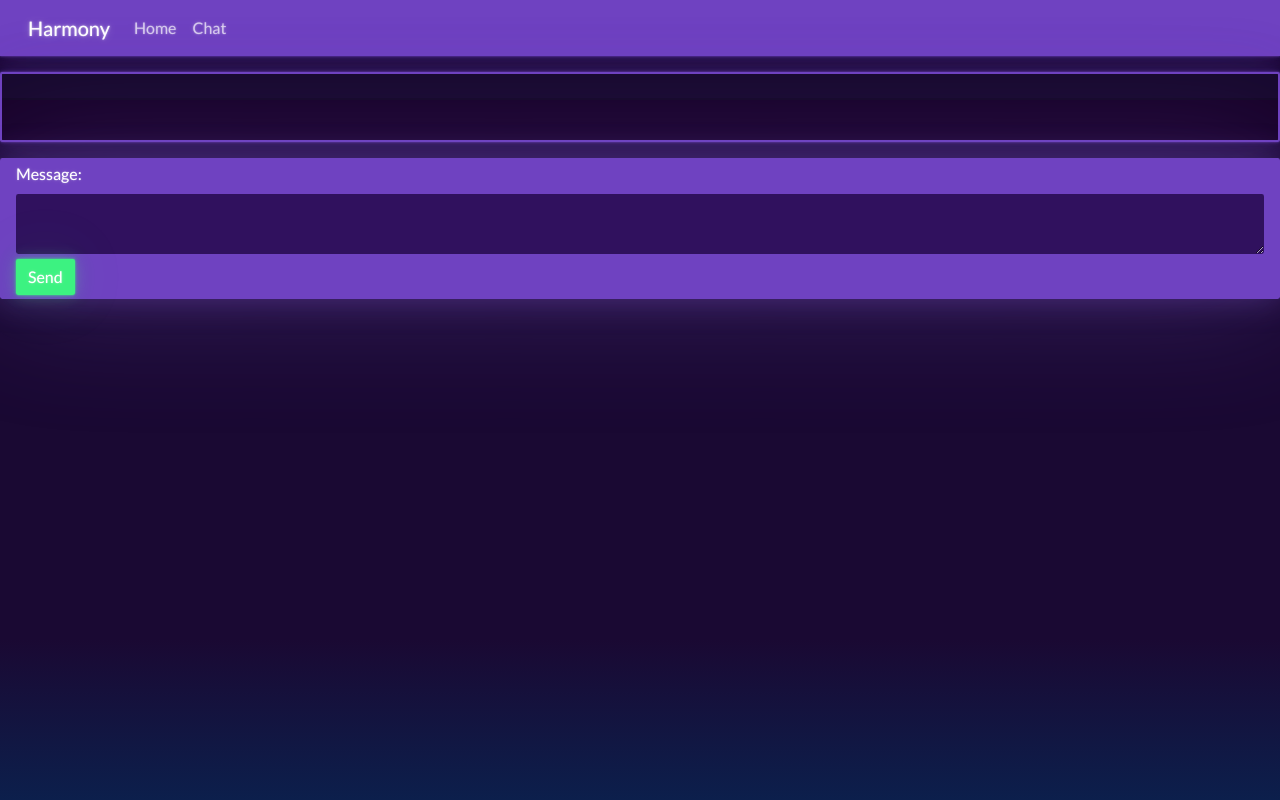
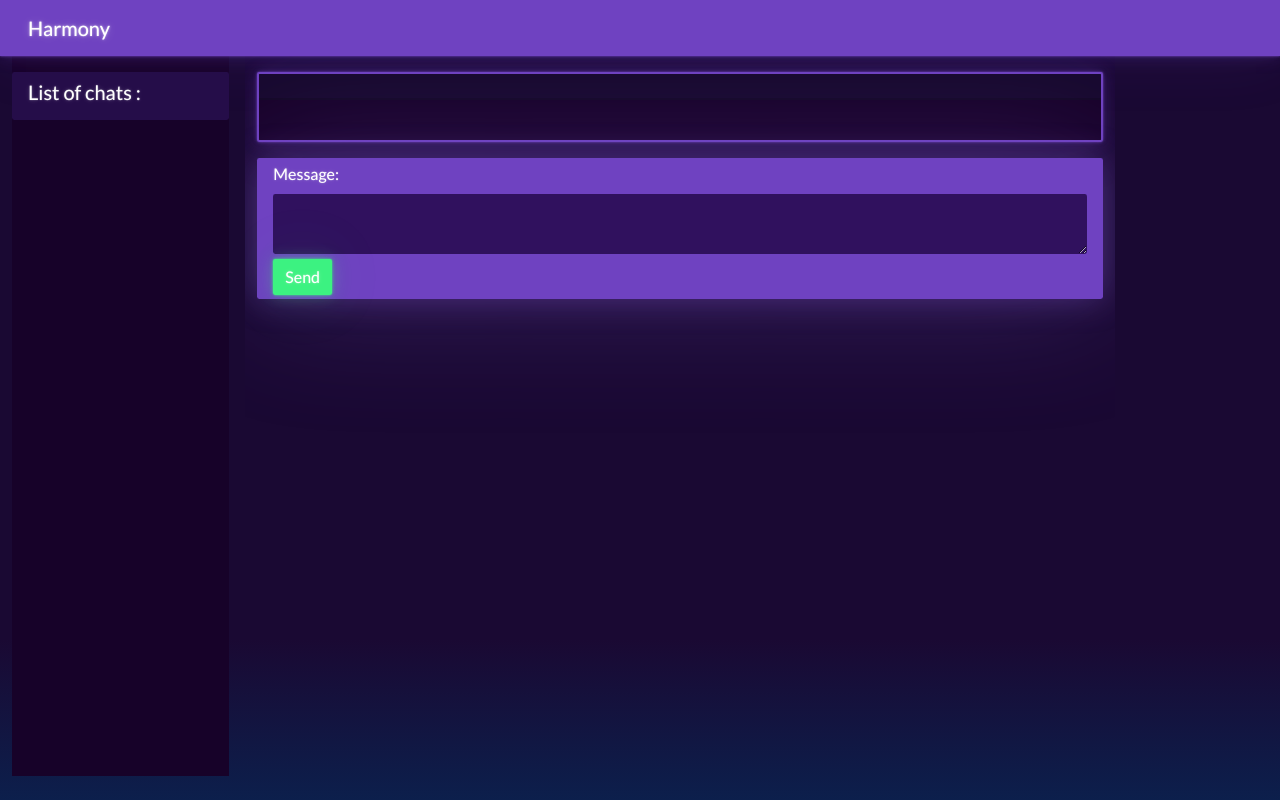
Before and after one commit to reph-web/harmony, a Symfony app: template templates/chat/index.html.twig in a window 1280 px wide. Run offline with Twig, Linux system fonts and the light colour scheme; the template is opened without the code that fills it, so the values that code supplies are empty; form fields are guessed from the names that the template uses; some libraries are stand-ins or nearby versions.

Commit message:
almost finished

```diff
--- a/public/css/custom.css
+++ b/public/css/custom.css
@@ -29,3 +29,7 @@
     display : inline-flex;
     justify-items: center;
 }
+
+.custom-msgBox{
+    height: 90vh;
+}
--- a/public/js/updater.js
+++ b/public/js/updater.js
@@ -1,4 +1,5 @@
 let chatId = document.getElementById('msgList').getAttribute('chatId');
+var msgBox = document.getElementById('msgBox');
 
 async function fetchNewMsg(chatId, lastMsgId){
     await fetch('http://localhost:9000/update/'+chatId+'/'+lastMsgId).then(response => {
@@ -15,6 +16,7 @@ async function fetchNewMsg(chatId, lastMsgId){
         let container = document.getElementById('msgList');
         for(message of messageList){
             container.appendChild(message);
+            msgBox.scrollTop = msgBox.scrollHeight;
         }
 
     }).catch((error)=>{
@@ -23,8 +25,17 @@ async function fetchNewMsg(chatId, lastMsgId){
 }
 setInterval(()=>{
     let lastMsg = document.getElementsByClassName('message-container');
-    lastMsg  = lastMsg[lastMsg.length-1];
-    let lastMsgId = lastMsg.getAttribute('msgId');
+    var lastMsgId = 0
+    if(lastMsg.length !== 0){
+        lastMsg  = lastMsg[lastMsg.length-1];
+        lastMsgId = lastMsg.getAttribute('msgId');
+    }
     fetchNewMsg(chatId, lastMsgId)
-    document.body.scrollTop = document.body.scrollHeight;
 },500);
+
+
+
+msgBox.scrollTop = msgBox.scrollHeight;
+msgBox.addEventListener("scroll", event => {
+    console.log('scrollTop: ' + msgBox.scrollTop);
+}, { passive: true });
--- a/templates/base.html.twig
+++ b/templates/base.html.twig
@@ -19,29 +19,28 @@
         {% endblock %}
     </head>
     <body>
-        <nav class="navbar navbar-expand-lg bg-primary" data-bs-theme="dark">
-            <div class="container-fluid">
-                <ul class="navbar-nav mr-auto">
+        <nav class="navbar navbar-expand-md bg-primary" data-bs-theme="dark">
+            <div class="container-fluid d-flex flex-nowrap">
                 <a class="navbar-brand" style="margin-left : 1rem;" href="{{ path('app_frontpage') }}">Harmony</a>
-
-                    <li class="nav-item">
+                {% if app.user %}
+                    <ul class="navbar-nav me-auto list-group-horizontal">
+                        <li class="nav-item me-2">
                             <a class="nav-link" href="{{ path('app_home') }}">Home</a>
                         </li>
-                    <li class="nav-item">
+                        <li class="nav-item me-2">
                             <a class="nav-link" href="{{ path('app_chat') }}">Chat</a>
                         </li>
                         {% if is_granted('ROLE_ADMIN')  %}
-                    <li class="nav-item">
+                        <li class="nav-item me-2">
                             <a class="nav-link" href="{{ path('app_admin') }}">Admin</a>
                         </li>
                         {% endif %}
                     </ul>
                     <span class="navbar-item">
-                    {% if app.user %}
                         <img src="{{ asset(app.user.avatar, 'avatar') }}" class="minia">
-                        <a href="{{ path('app_profilePage', {'username' : app.user.username}) }}">{{app.user.username}}</a>
+                        <a class="text-white fs-5" href="{{ path('app_profilePage', {'username' : app.user.username}) }}">{{app.user.username}}</a>
+                    </span>
                 {% endif %}
-                </span>
             </div>
         </nav>
         {% for label, messages in app.flashes %}
--- a/templates/chat/index.html.twig
+++ b/templates/chat/index.html.twig
@@ -3,7 +3,24 @@
 {% block title %}Chat{% endblock %}
 
 {% block body %}
-<div>
+
+
+<div class="container-fluid p-0 m-0">
+    <div class="row">
+        <div class="col-2 bg-dark p-0 me-3 ms-4">
+            <ul class="list-group mt-3">
+                <li class=" list-group-item">
+                    <h5 class="text-white">List of chats :<h5>
+                </li>
+                {% for authchat in authorizedChat %}
+                    <li class="list-group-item">
+                        <a href="{{ path('app_chat', {'chatname' : authchat.name}) }}">/{{ authchat.name }}</a>
+                    </li>
+                {% endfor %}
+            </ul>
+        </div>
+        <div class="col-8 overflow-scroll custom-msgBox" id="msgBox">
+            <div >
                 <div class="card border-primary mt-3 bg-dark mb-3">
                     <div class="card-header">
                         <h3>{{chat.name}}<h3>
@@ -12,7 +29,7 @@
                         <p class="card-title">{{chat.description}}</p>
                     </div>
                 </div>
-<div>
+
                 <ul class="list-group" chatId= "{{chat.id}}" id="msgList">
                     {% for  message in messages|slice(-500) %}
                         {% if  message.chat.id == chat.id %}
@@ -38,6 +55,8 @@
                         </li>
                     {% endfor %}
                 </ul>
+            </div>
+
             <div class="sticky-bottom alert alert-primary py-1 mb-0">
                 {{form_start(messageForm)}}
                     <div class="inline-flex">
@@ -48,6 +67,8 @@
                 {{form_end(messageForm)}}
             </div>
         </div>
+    </div>
+</div>
 {% endblock %}
 
 {% block javascripts %}
```
Also changed, not shown: src/Controller/ChatController.php (+34 -3 lines), templates/frontpage/index.html.twig (+12 -10 lines), templates/home/index.html.twig (+8 -11 lines). Lines whose indentation alone changed are shown as unchanged.
